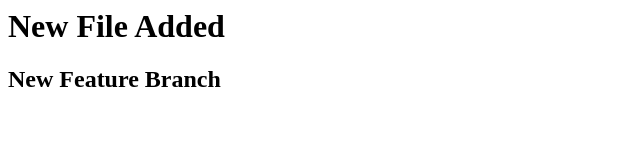
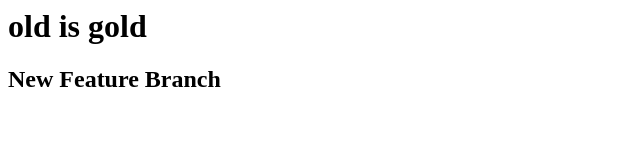
Before and after one commit to mayanksingh0512/git-demo, a plain HTML site: page index.html in a window 1280 px wide. Shown: the whole page, without its empty margins (0-640 px from the left). Drawn offline with Linux system fonts and the light colour scheme.

Commit message:
New changes

```diff
--- a/index.html
+++ b/index.html
@@ -1,2 +1,2 @@
-<h1> New File Added</h1>
+<h1> old is gold</h1>
 <h2> New Feature Branch <h2>
```
